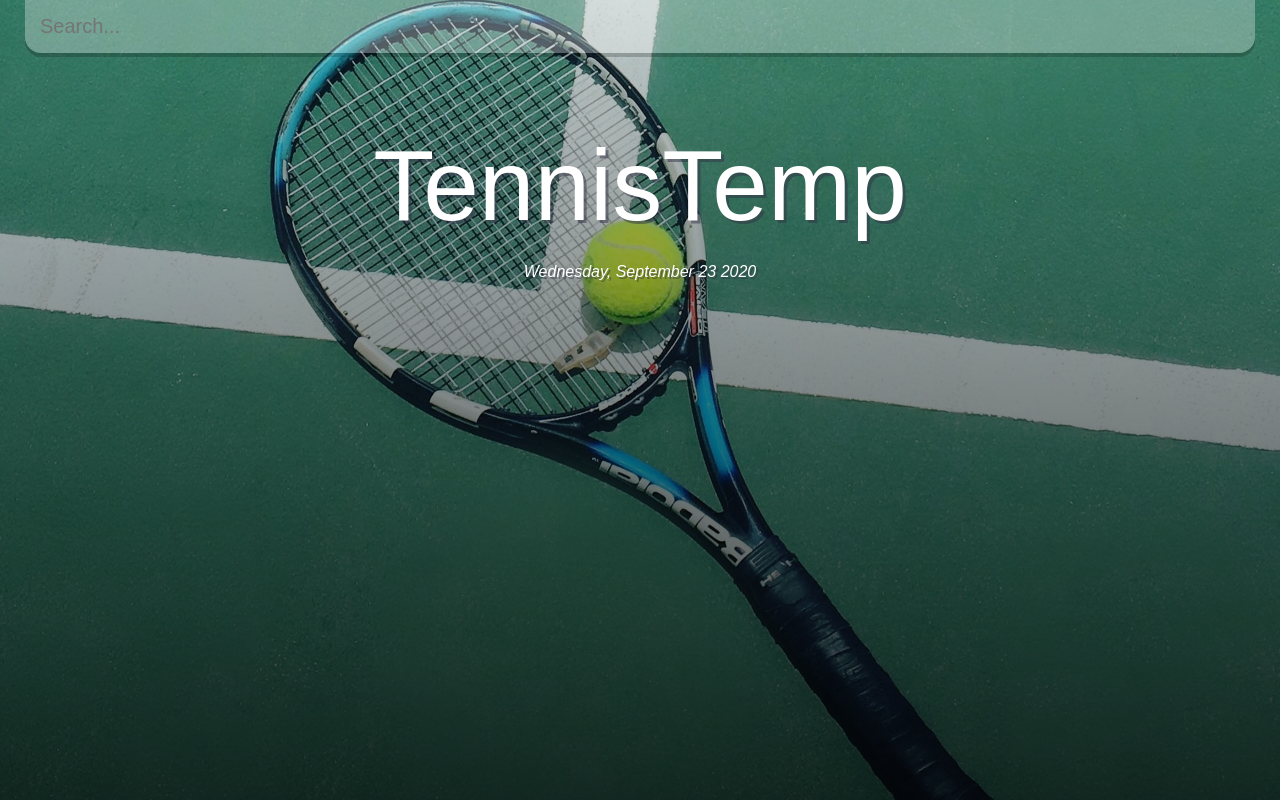
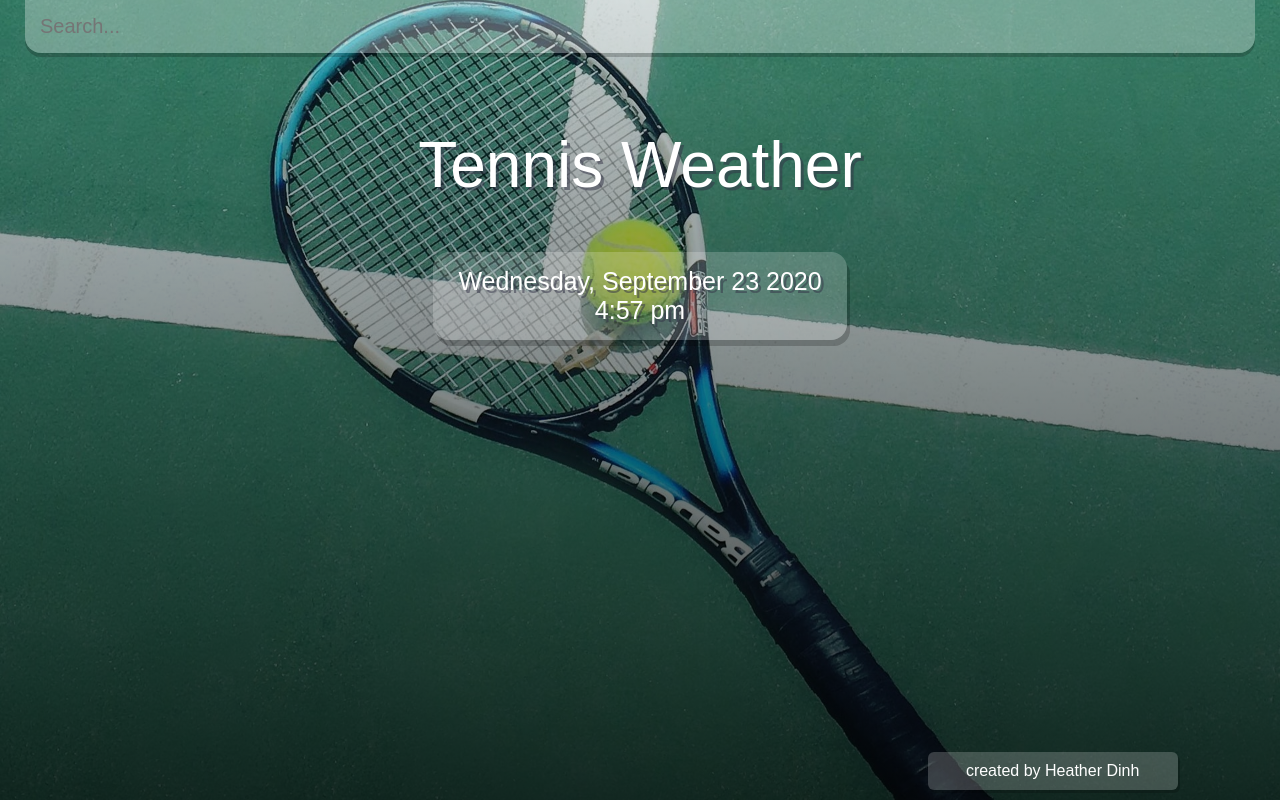
Before and after one commit to hdinh77/tennis-weather, a React (Create React App) app in the folder tennis-weather-app/: page / in a window 1280 px wide. Built offline with nearby package versions, Linux system fonts and the light colour scheme; no server answers.

Commit message:
updated weather conditions

```diff
--- a/tennis-weather-app/src/App.js
+++ b/tennis-weather-app/src/App.js
@@ -31,8 +31,8 @@ function App() {
   const backgroundImage = (d, condition) => {
     const curTemp = weather.main.temp;
 
-    if(d == 'd') {
-      if(condition == "rain") {
+    if(d === 'd') {
+      if(condition === "rain") {
         return 'App rain-day';
       }else if(curTemp >= 85) {
         return 'App hot-day';
@@ -42,7 +42,7 @@ function App() {
         return 'App cold-day';
       }
     }else {
-      if(condition == "rain") {
+      if(condition === "rain") {
         return 'App rain-night';
       }
         return 'App night';
@@ -51,25 +51,37 @@ function App() {
   }
 
   const getIconCode = (w) => {
-    if(w == "Thunderstorm") {
+    if(w === "Thunderstorm") {
       return '11';
-    }else if (w == "Drizzle") {
+    }else if (w === "Drizzle") {
       return '09';
-    }else if(w == "Clouds") {
+    }else if(w === "Clouds") {
         return '02';
-    }else if(w == "Rain") {
+    }else if(w === "Rain") {
       return '10';
-    }else if(w == 'Clear') {
+    }else if(w === 'Clear') {
       return '01';
-    }else if(w == "Snow") {
+    }else if(w === "Snow") {
       return '13';
     }else {
       return '50';
     }
   }
 
-  if(typeof weather.main != "undefined") {
-    console.log(`http://openweathermap.org/img/wn/${getIconCode(weather.weather[0].main)}${dayOrNight(new Date())}@2x.png`);
+  const weatherConditionString = () => {
+    if((weather.weather[0].main !== "Rain" || weather.weather[0].main !== "Snow") && weather.wind.speed <= 12 && weather.main.temp < 100) {
+      if(weather.main.temp > 90) {
+        return (<span style={{color: "orange", fontSize: 30}}>FAIR</span>);
+      }else if(weather.main.temp > 80) {
+        return (<span style={{color: "yellow", fontSize: 30}}>GOOD</span>);
+      }else if(weather.main.temp > 70) {
+        return (<span style={{color: "green", fontSize: 30}}>PERFECT</span>);
+      }else if(weather.main.temp > 60) {
+        return (<span style={{color: "orange", fontSize: 30}}>FAIR</span>);
+      }
+    }
+
+    return (<span style={{color: "red", fontSize: 30}}>NOT GREAT</span>);
   }
 
   const dateBuilder = (d) => {
@@ -89,13 +101,13 @@ function App() {
     if(hour == '0') hour = '12';
     let minutes = ('0' + d.getMinutes()).slice(-2);
 
-    return `${hour}:${minutes}`;
+    return `${hour}:${minutes} ${(new Date().getHours() <= 12) ? 'am' : 'pm'}`;
   }
 
   return (
     <div className=
        {
-        (typeof weather.main != "undefined")        // if we haven't done a search query yet, it just makes it app
+        (typeof weather.main !== "undefined")        // if we haven't done a search query yet, it just makes it app
          ? (backgroundImage(dayOrNight(new Date()), weather.weather[0].main))
          : 'App'
         }
@@ -108,7 +120,7 @@ function App() {
             <input type="text" className="search-bar" placeholder="Search..." onChange={e => setQuery(e.target.value)} value={query} onKeyPress={search}/>
           </div>
 
-          {(typeof weather.main != "undefined") ? (
+          {(typeof weather.main !== "undefined") ? (
             <div>
               <div className="location-box">
                 <div className="location">{weather.name}, {weather.sys.country}</div>
@@ -122,7 +134,7 @@ function App() {
 
               <div className="weather-box">
                 <div className="temp">{Math.round(weather.main.temp)}°F</div>
-                <div className="tennis-condition">The Weather is GREAT for tennis!</div>
+                <div className="tennis-condition">The Weather is {weatherConditionString()} for tennis!</div>
               </div>
               <div className="details-box">
                 <div className="weather">Weather: {weather.weather[0].main}</div>
@@ -135,8 +147,16 @@ function App() {
           : (
             <div>
               <div className="home">
-                  <div className="welcome">TennisTemp</div>
-                  <div className="date">{dateBuilder(new Date())}</div>
+                  <div className="welcome">Tennis Weather</div>
+                  <div className="block">
+                    <span>{dateBuilder(new Date())}</span>
+                    <br></br>
+                    <span>{timeBuilder(new Date())}</span>
+                  </div>
+              </div>
+
+              <div className="details-box" style={{display: "block", width: 250, right: 0, boxShadow: 0}}>
+                created by Heather Dinh
               </div>
             </div>
           )}
--- a/tennis-weather-app/src/index.css
+++ b/tennis-weather-app/src/index.css
@@ -102,17 +102,34 @@ main {
 
 .weather-box .tennis-condition {
   color: white;
+  font-size: 25px;
+  margin-top: 20px;
 }
 
 .home .welcome {
   color: white;
-  font-size: 100px;
+  font-size: 64px;
   font-weight: 500;
   text-align: center;
   text-shadow: 3px 3px rgba(50, 50, 70, 0.5);
   margin-bottom: 20px;
 }
 
+.home .block {
+  color: white;
+  font-size: 25px;
+  position: relative;
+  display: inline-block;
+  margin: 30px auto;
+  background-color: rgba(255, 255, 255, 0.2);
+  border-radius: 16px;
+  padding: 15px 25px;
+  color: white;
+
+  text-shadow: 3px 3px rgba(50, 50, 70, 0.5);
+  text-align: center;
+  box-shadow: 3px 6px rgba(0, 0, 0, 0.2);
+}
 
 .details-box {
   color: white;
```
